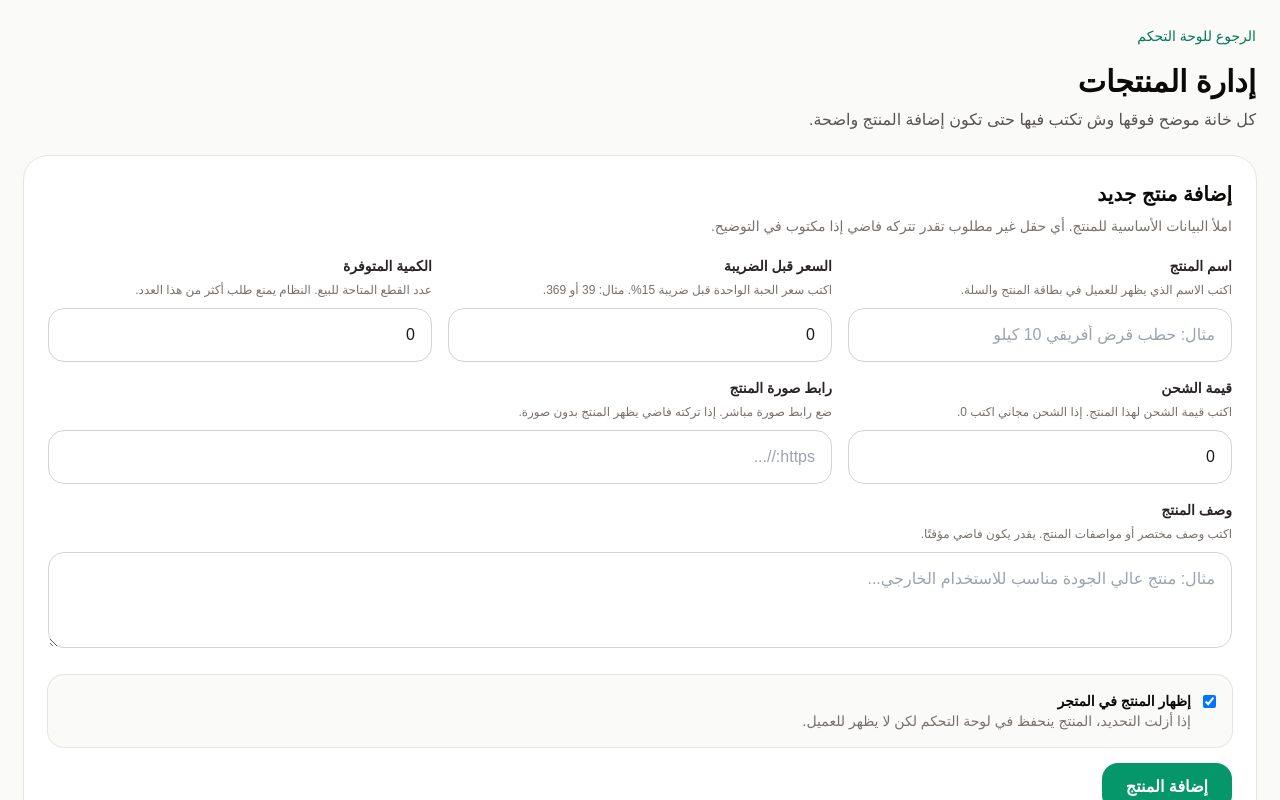
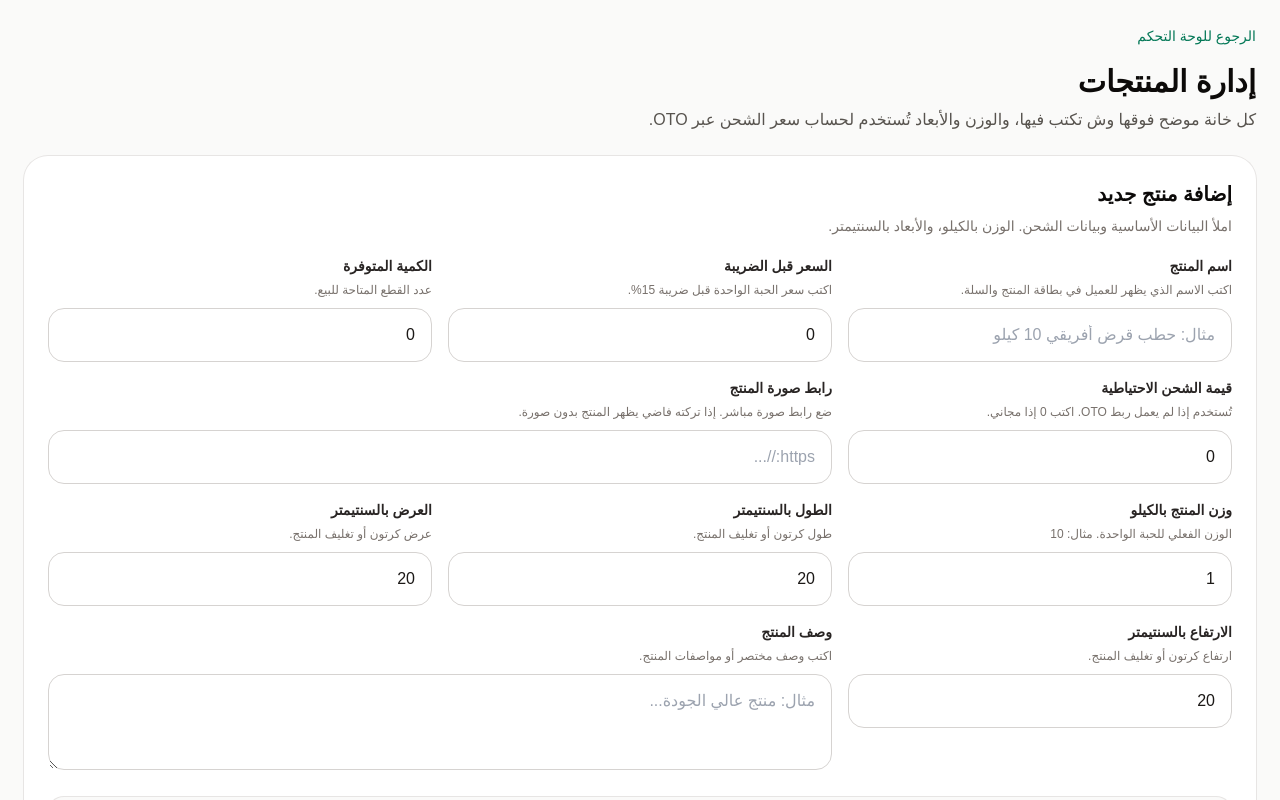
Before and after one commit to azizsoom/one-product-tabby-store, a Next.js app: page /admin/products in a window 1280 px wide. Shown: the top 800 px of the page. Built offline with nearby package versions, Linux system fonts and the light colour scheme; no server answers; the database is empty.

Commit message:
Add product weight and dimension fields

```diff
--- a/app/admin/products/page.tsx
+++ b/app/admin/products/page.tsx
@@ -13,6 +13,10 @@ type Product = {
   stock_quantity: number;
   image_url: string | null;
   is_active: boolean;
+  weight_kg?: number;
+  length_cm?: number;
+  width_cm?: number;
+  height_cm?: number;
 };
 
 const emptyProduct = {
@@ -23,6 +27,10 @@ const emptyProduct = {
   stock_quantity: 0,
   image_url: '',
   is_active: true,
+  weight_kg: 1,
+  length_cm: 20,
+  width_cm: 20,
+  height_cm: 20,
 };
 
 export default function ProductsAdminPage() {
@@ -38,7 +46,14 @@ export default function ProductsAdminPage() {
     setLoading(true);
     const { data, error } = await db.from('products').select('*').order('created_at', { ascending: false });
     setMessage(error ? 'تعذر تحميل المنتجات: ' + error.message : '');
-    setProducts((data || []).map((p: any) => ({ ...p, stock_quantity: Number(p.stock_quantity ?? 0) })) as Product[]);
+    setProducts((data || []).map((p: any) => ({
+      ...p,
+      stock_quantity: Number(p.stock_quantity ?? 0),
+      weight_kg: Number(p.weight_kg ?? 1),
+      length_cm: Number(p.length_cm ?? 20),
+      width_cm: Number(p.width_cm ?? 20),
+      height_cm: Number(p.height_cm ?? 20),
+    })) as Product[]);
     setLoading(false);
   }
 
@@ -54,6 +69,10 @@ export default function ProductsAdminPage() {
       stock_quantity: Number(newProduct.stock_quantity || 0),
       image_url: newProduct.image_url || null,
       is_active: newProduct.is_active,
+      weight_kg: Number(newProduct.weight_kg || 1),
+      length_cm: Number(newProduct.length_cm || 20),
+      width_cm: Number(newProduct.width_cm || 20),
+      height_cm: Number(newProduct.height_cm || 20),
     });
     setSaving(false);
     if (error) return setMessage('فشل إضافة المنتج: ' + error.message);
@@ -71,6 +90,10 @@ export default function ProductsAdminPage() {
       stock_quantity: Math.max(0, Number(product.stock_quantity || 0)),
       image_url: product.image_url,
       is_active: product.is_active,
+      weight_kg: Math.max(0.01, Number(product.weight_kg || 1)),
+      length_cm: Math.max(1, Number(product.length_cm || 20)),
+      width_cm: Math.max(1, Number(product.width_cm || 20)),
+      height_cm: Math.max(1, Number(product.height_cm || 20)),
       updated_at: new Date().toISOString(),
     }).eq('id', product.id);
     setMessage(error ? 'فشل حفظ المنتج: ' + error.message : 'تم حفظ المنتج.');
@@ -86,18 +109,22 @@ export default function ProductsAdminPage() {
       <div className="mx-auto max-w-7xl">
         <Link href="/admin" className="text-sm text-emerald-700">الرجوع للوحة التحكم</Link>
         <h1 className="mt-4 text-3xl font-black">إدارة المنتجات</h1>
-        <p className="mt-2 text-stone-600">كل خانة موضح فوقها وش تكتب فيها حتى تكون إضافة المنتج واضحة.</p>
+        <p className="mt-2 text-stone-600">كل خانة موضح فوقها وش تكتب فيها، والوزن والأبعاد تُستخدم لحساب سعر الشحن عبر OTO.</p>
 
         <section className="mt-6 rounded-3xl bg-white p-5 shadow-sm ring-1 ring-stone-200 md:p-6">
           <h2 className="text-xl font-black">إضافة منتج جديد</h2>
-          <p className="mt-2 text-sm text-stone-500">املأ البيانات الأساسية للمنتج. أي حقل غير مطلوب تقدر تتركه فاضي إذا مكتوب في التوضيح.</p>
+          <p className="mt-2 text-sm text-stone-500">املأ البيانات الأساسية وبيانات الشحن. الوزن بالكيلو، والأبعاد بالسنتيمتر.</p>
           <div className="mt-5 grid gap-4 md:grid-cols-3">
             <Field label="اسم المنتج" help="اكتب الاسم الذي يظهر للعميل في بطاقة المنتج والسلة." value={newProduct.name} onChange={(v) => setNewProduct({ ...newProduct, name: v })} placeholder="مثال: حطب قرض أفريقي 10 كيلو" />
-            <Field label="السعر قبل الضريبة" help="اكتب سعر الحبة الواحدة قبل ضريبة 15%. مثال: 39 أو 369." type="number" step="0.01" value={String(newProduct.price_before_vat)} onChange={(v) => setNewProduct({ ...newProduct, price_before_vat: Number(v) })} placeholder="0.00" />
-            <Field label="الكمية المتوفرة" help="عدد القطع المتاحة للبيع. النظام يمنع طلب أكثر من هذا العدد." type="number" value={String(newProduct.stock_quantity)} onChange={(v) => setNewProduct({ ...newProduct, stock_quantity: Number(v) })} placeholder="100" />
-            <Field label="قيمة الشحن" help="اكتب قيمة الشحن لهذا المنتج. إذا الشحن مجاني اكتب 0." type="number" step="0.01" value={String(newProduct.shipping_amount)} onChange={(v) => setNewProduct({ ...newProduct, shipping_amount: Number(v) })} placeholder="0.00" />
+            <Field label="السعر قبل الضريبة" help="اكتب سعر الحبة الواحدة قبل ضريبة 15%." type="number" step="0.01" value={String(newProduct.price_before_vat)} onChange={(v) => setNewProduct({ ...newProduct, price_before_vat: Number(v) })} placeholder="0.00" />
+            <Field label="الكمية المتوفرة" help="عدد القطع المتاحة للبيع." type="number" value={String(newProduct.stock_quantity)} onChange={(v) => setNewProduct({ ...newProduct, stock_quantity: Number(v) })} placeholder="100" />
+            <Field label="قيمة الشحن الاحتياطية" help="تُستخدم إذا لم يعمل ربط OTO. اكتب 0 إذا مجاني." type="number" step="0.01" value={String(newProduct.shipping_amount)} onChange={(v) => setNewProduct({ ...newProduct, shipping_amount: Number(v) })} placeholder="0.00" />
             <Field label="رابط صورة المنتج" help="ضع رابط صورة مباشر. إذا تركته فاضي يظهر المنتج بدون صورة." className="md:col-span-2" value={newProduct.image_url} onChange={(v) => setNewProduct({ ...newProduct, image_url: v })} placeholder="https://..." />
-            <TextAreaField label="وصف المنتج" help="اكتب وصف مختصر أو مواصفات المنتج. يقدر يكون فاضي مؤقتًا." className="md:col-span-3" value={newProduct.description} onChange={(v) => setNewProduct({ ...newProduct, description: v })} placeholder="مثال: منتج عالي الجودة مناسب للاستخدام الخارجي..." />
+            <Field label="وزن المنتج بالكيلو" help="الوزن الفعلي للحبة الواحدة. مثال: 10" type="number" step="0.01" value={String(newProduct.weight_kg)} onChange={(v) => setNewProduct({ ...newProduct, weight_kg: Number(v) })} />
+            <Field label="الطول بالسنتيمتر" help="طول كرتون أو تغليف المنتج." type="number" value={String(newProduct.length_cm)} onChange={(v) => setNewProduct({ ...newProduct, length_cm: Number(v) })} />
+            <Field label="العرض بالسنتيمتر" help="عرض كرتون أو تغليف المنتج." type="number" value={String(newProduct.width_cm)} onChange={(v) => setNewProduct({ ...newProduct, width_cm: Number(v) })} />
+            <Field label="الارتفاع بالسنتيمتر" help="ارتفاع كرتون أو تغليف المنتج." type="number" value={String(newProduct.height_cm)} onChange={(v) => setNewProduct({ ...newProduct, height_cm: Number(v) })} />
+            <TextAreaField label="وصف المنتج" help="اكتب وصف مختصر أو مواصفات المنتج." className="md:col-span-2" value={newProduct.description} onChange={(v) => setNewProduct({ ...newProduct, description: v })} placeholder="مثال: منتج عالي الجودة..." />
           </div>
           <label className="mt-5 flex items-start gap-3 rounded-2xl bg-stone-50 p-4 text-sm ring-1 ring-stone-200">
             <input type="checkbox" className="mt-1" checked={newProduct.is_active} onChange={(e) => setNewProduct({ ...newProduct, is_active: e.target.checked })} />
@@ -118,13 +145,17 @@ export default function ProductsAdminPage() {
                     {product.image_url ? <img src={product.image_url} alt={product.name} className="max-h-full max-w-full object-contain" /> : <span className="text-sm text-stone-500">لا توجد صورة</span>}
                   </div>
                 </div>
-                <div className="grid gap-4 md:grid-cols-3">
-                  <Field label="اسم المنتج" help="يظهر للعميل في المتجر والسلة." value={product.name} onChange={(v) => updateProduct(product.id, { name: v })} />
+                <div className="grid gap-4 md:grid-cols-4">
+                  <Field label="اسم المنتج" help="يظهر للعميل في المتجر والسلة." className="md:col-span-2" value={product.name} onChange={(v) => updateProduct(product.id, { name: v })} />
                   <Field label="السعر قبل الضريبة" help="سعر الحبة الواحدة قبل ضريبة 15%." type="number" step="0.01" value={String(product.price_before_vat)} onChange={(v) => updateProduct(product.id, { price_before_vat: Number(v) })} />
                   <Field label="الكمية المتوفرة" help="المخزون المتاح للطلب." type="number" value={String(product.stock_quantity)} onChange={(v) => updateProduct(product.id, { stock_quantity: Number(v) })} />
-                  <Field label="قيمة الشحن" help="اكتب 0 إذا الشحن مجاني." type="number" step="0.01" value={String(product.shipping_amount)} onChange={(v) => updateProduct(product.id, { shipping_amount: Number(v) })} />
+                  <Field label="قيمة الشحن الاحتياطية" help="تُستخدم إذا لم يعمل OTO." type="number" step="0.01" value={String(product.shipping_amount)} onChange={(v) => updateProduct(product.id, { shipping_amount: Number(v) })} />
+                  <Field label="وزن المنتج بالكيلو" help="الوزن الفعلي للحبة الواحدة." type="number" step="0.01" value={String(product.weight_kg || 1)} onChange={(v) => updateProduct(product.id, { weight_kg: Number(v) })} />
+                  <Field label="الطول سم" help="طول التغليف." type="number" value={String(product.length_cm || 20)} onChange={(v) => updateProduct(product.id, { length_cm: Number(v) })} />
+                  <Field label="العرض سم" help="عرض التغليف." type="number" value={String(product.width_cm || 20)} onChange={(v) => updateProduct(product.id, { width_cm: Number(v) })} />
+                  <Field label="الارتفاع سم" help="ارتفاع التغليف." type="number" value={String(product.height_cm || 20)} onChange={(v) => updateProduct(product.id, { height_cm: Number(v) })} />
                   <Field label="رابط صورة المنتج" help="رابط مباشر للصورة المعروضة في المتجر." className="md:col-span-2" value={product.image_url || ''} onChange={(v) => updateProduct(product.id, { image_url: v })} />
-                  <TextAreaField label="وصف المنتج" help="وصف مختصر أو مواصفات، ويمكن تركه فاضي." className="md:col-span-3" value={product.description || ''} onChange={(v) => updateProduct(product.id, { description: v })} />
+                  <TextAreaField label="وصف المنتج" help="وصف مختصر أو مواصفات." className="md:col-span-2" value={product.description || ''} onChange={(v) => updateProduct(product.id, { description: v })} />
                 </div>
               </div>
               <div className="mt-4 flex flex-wrap items-center justify-between gap-3">
@@ -143,21 +174,9 @@ export default function ProductsAdminPage() {
 }
 
 function Field({ label, help, value, onChange, placeholder = '', type = 'text', step, className = '' }: { label: string; help: string; value: string; onChange: (value: string) => void; placeholder?: string; type?: string; step?: string; className?: string }) {
-  return (
-    <label className={className}>
-      <span className="mb-1 block text-sm font-black text-stone-800">{label}</span>
-      <span className="mb-2 block text-xs leading-5 text-stone-500">{help}</span>
-      <input className="input" type={type} step={step} value={value} placeholder={placeholder} onChange={(e) => onChange(e.target.value)} />
-    </label>
-  );
+  return <label className={className}><span className="mb-1 block text-sm font-black text-stone-800">{label}</span><span className="mb-2 block text-xs leading-5 text-stone-500">{help}</span><input className="input" type={type} step={step} value={value} placeholder={placeholder} onChange={(e) => onChange(e.target.value)} /></label>;
 }
 
 function TextAreaField({ label, help, value, onChange, placeholder = '', className = '' }: { label: string; help: string; value: string; onChange: (value: string) => void; placeholder?: string; className?: string }) {
-  return (
-    <label className={className}>
-      <span className="mb-1 block text-sm font-black text-stone-800">{label}</span>
-      <span className="mb-2 block text-xs leading-5 text-stone-500">{help}</span>
-      <textarea className="input min-h-24" value={value} placeholder={placeholder} onChange={(e) => onChange(e.target.value)} />
-    </label>
-  );
+  return <label className={className}><span className="mb-1 block text-sm font-black text-stone-800">{label}</span><span className="mb-2 block text-xs leading-5 text-stone-500">{help}</span><textarea className="input min-h-24" value={value} placeholder={placeholder} onChange={(e) => onChange(e.target.value)} /></label>;
 }
```
